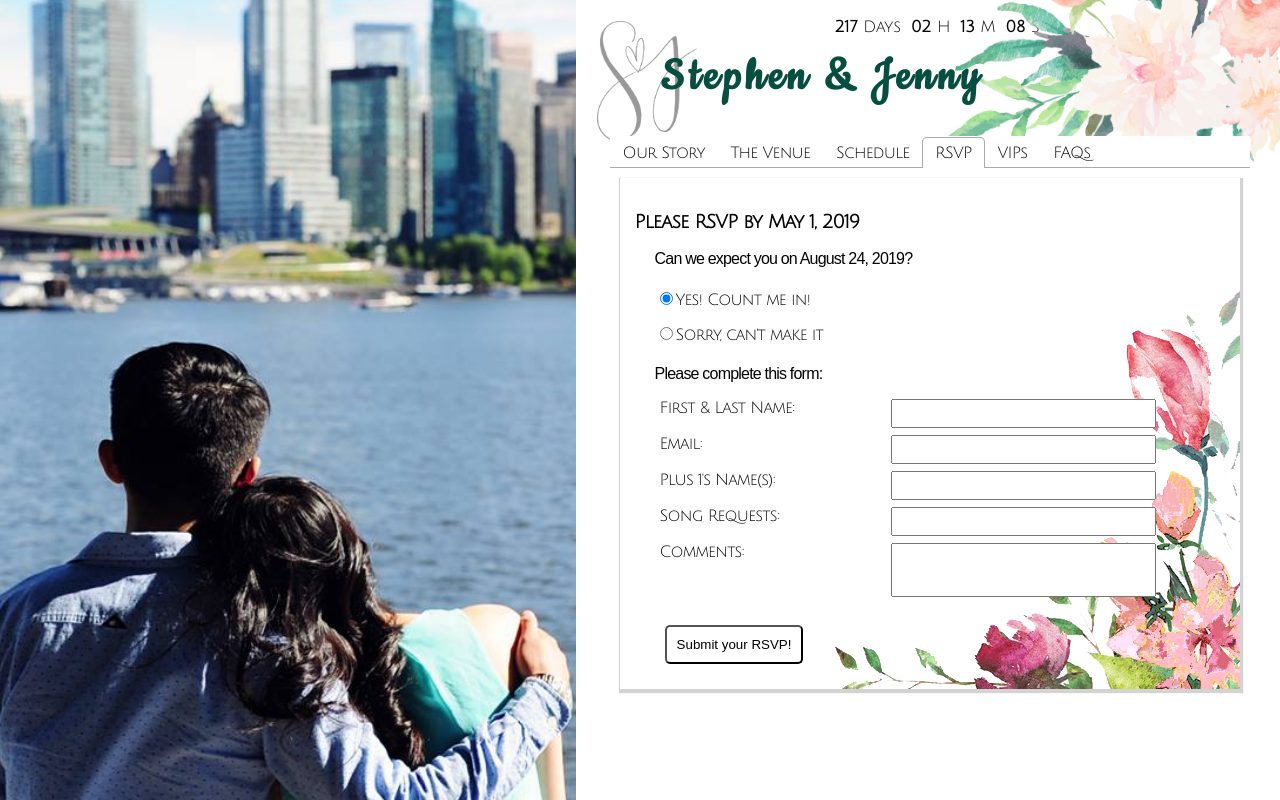
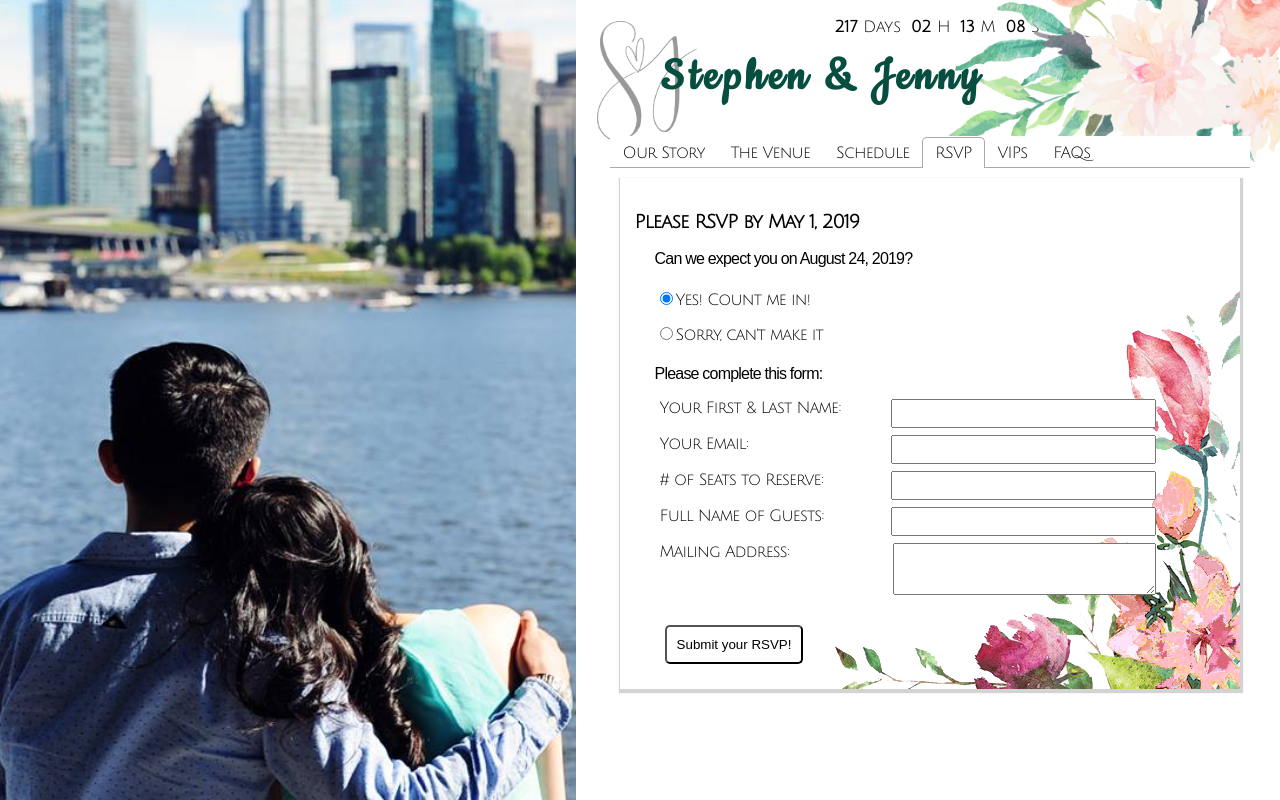
Before and after one commit to jennypoon/react_wed, a React (Create React App) app in the folder client/: page / in a window 1280 px wide. Both pictures are taken after a click on the tab "RSVP". Shown: the top 800 px of the page. Built offline with nearby package versions, Linux system fonts and the light colour scheme; a web font is replaced by a local one.

Commit message:
changed input labels and changed input to textarea

```diff
--- a/client/src/components/rsvpForm.jsx
+++ b/client/src/components/rsvpForm.jsx
@@ -28,7 +28,6 @@ class RsvpForm extends Component {
   }
 
   handleOptionChange(event) {
-    console.log("handlechange")
     this.setState({ selectedOption: event.target.value });
     this.props.invalidEmail(false)
   }
@@ -91,29 +90,29 @@ class RsvpForm extends Component {
               <p>Please complete this form:</p>
               {this.props.invalidState ? (<p style={{color:"red",textAlign:"center"}}> - - Please enter a valid email address - - </p>) : "" }
               <label className="rsvpColumn">
-                First & Last Name:
+                Your First & Last Name:
               </label>
               <input className="rsvpColumn input" type="text" name="name" onChange={this.handleChange} required ></input><br/><br/>
 
               <label className="rsvpColumn">
-                Email:
+                Your Email:
               </label>
               <input className="rsvpColumn input" type="text" name="email" onChange={this.handleChange} required ></input><br/><br/>
 
               <label className="rsvpColumn">
-                Plus 1's Name(s):
+                # of Seats to Reserve:
               </label>
               <input className="rsvpColumn input" type="text" name="plusone" onChange={this.handleChange}></input><br/><br/>
 
               <label className="rsvpColumn">
-               Song Requests:
+               Full Name of Guests:
               </label>
               <input className="rsvpColumn input" type="text" name="songs" onChange={this.handleChange}></input><br/><br/>
 
                <label className="rsvpColumn">
-               Comments:
+               Mailing Address:
               </label>
-              <input className="rsvpColumn comment" type="text" name="comments" onChange={this.handleChange}></input><br/><br/><br/><br/>
+              <textarea className="rsvpColumn comment" type="text" name="comments" onChange={this.handleChange}></textarea><br/><br/><br/><br/>
               <button className="rsvpButton" onClick={this.handleClick}> Submit your RSVP! </button>
             </form>
             ) : (
@@ -123,12 +122,12 @@ class RsvpForm extends Component {
                 <p>Sorry to hear that you can't make it to our special day!</p>
               {this.props.invalidState ? (<p style={{color:"red",textAlign:"center"}}> - - Please enter a valid email address - - </p>) : "" }
               <label className="rsvpColumn">
-                First & Last Name:
+                Your First & Last Name:
               </label>
               <input className="rsvpColumn input" type="text" name="name" onChange={this.handleChange} required ></input><br/><br/>
 
               <label className="rsvpColumn">
-                Email:
+                Your Email:
               </label>
               <input className="rsvpColumn input" type="text" name="email" onChange={this.handleChange} required ></input><br/><br/><br/><br/>
 
```
